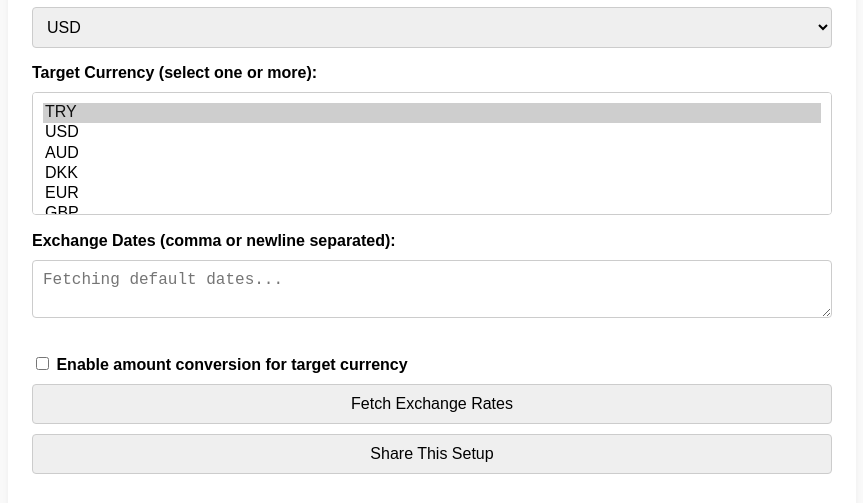
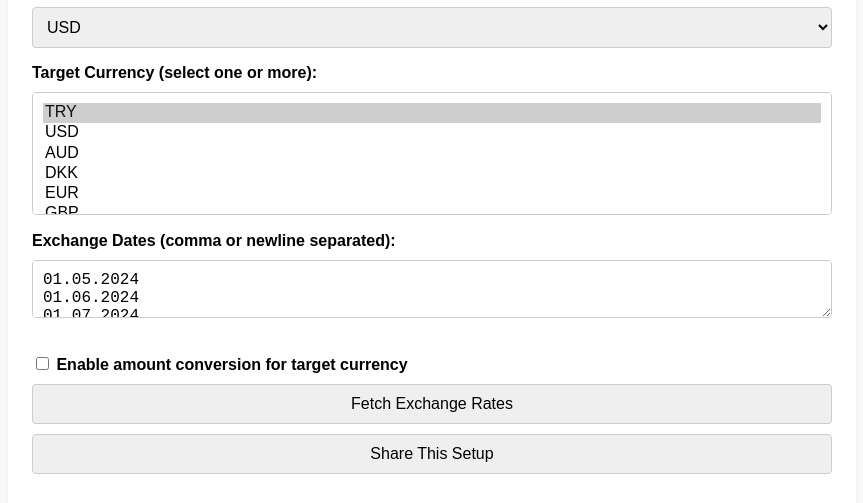
Before and after one commit to mronus/tcmb-cross-rates-app, a website: page public/index.html in a window 1280 px wide. Shown: the part 121-624 px from the top of the page, without its empty margins (208-1071 px from the left). Drawn offline with nearby package versions, Linux system fonts and the light colour scheme; some packages are replaced by stand-ins of ours; a script that the page names is missing.

Commit message:
improve ux

```diff
--- a/public/index.html
+++ b/public/index.html
@@ -336,6 +336,10 @@
       }
     }
 
+    function populateDateInput() {
+      document.getElementById('dateInput').value = getFirstDaysOfLast12Months();
+    }
+
     document.getElementById("enableAmountsCheckbox").addEventListener("change", e => {
       document.getElementById("amountInputs").classList.toggle("hidden", !e.target.checked);
     });
```
Also changed, not shown: 1 other file.
